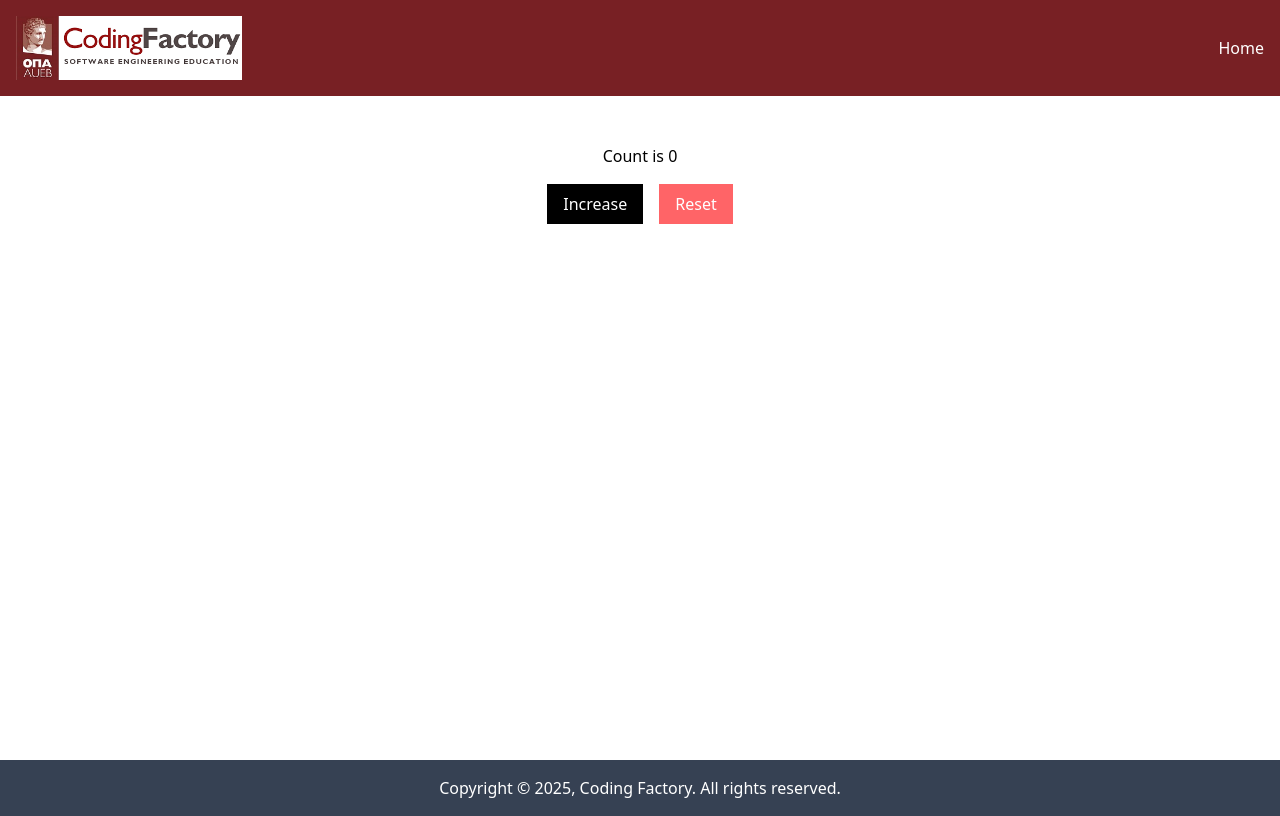
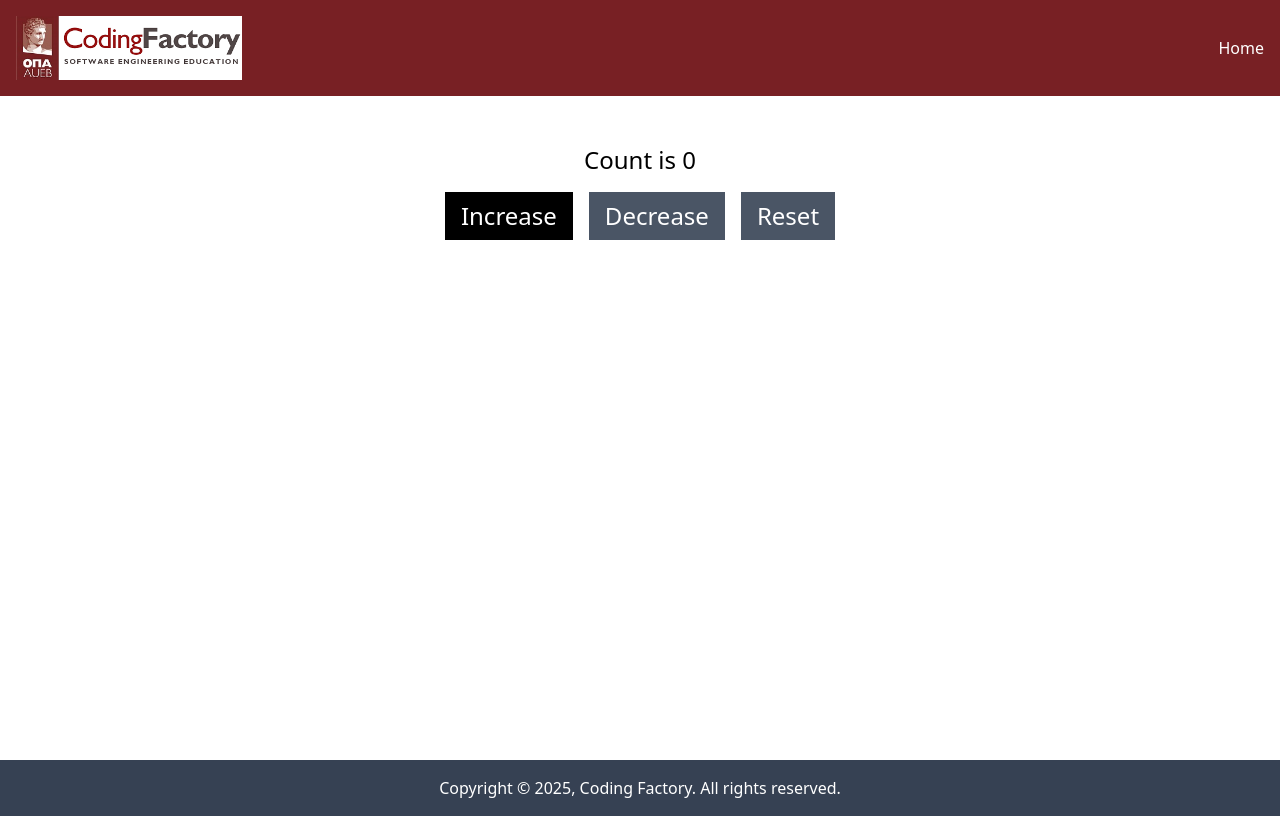
Before and after one commit to StavriannaLeon/react-intro, a React (Vite) app: page / in a window 1280 px wide. Built offline with nearby package versions, Linux system fonts and the light colour scheme.

Commit message:
feat: add counter component

```diff
--- a/src/App.tsx
+++ b/src/App.tsx
@@ -6,7 +6,8 @@
 
 import Layout from "./components/Layout.tsx";
 // import ClassComponentWithState from "./components/ClassComponentWithState.tsx";
-import FunctionalComponentWithState from "./components/FunctionalComponentWithState.tsx";
+// import FunctionalComponentWithState from "./components/FunctionalComponentWithState.tsx";
+import Counter from "./components/Counter.tsx";
 
 function App() {
 
@@ -23,7 +24,8 @@ function App() {
             {/*/>*/}
 
             {/*<ClassComponentWithState/>*/}
-            <FunctionalComponentWithState/>
+            {/*<FunctionalComponentWithState/>*/}
+            <Counter/>
         </Layout>
     </>
   )
--- /dev/null
+++ b/src/components/Counter.tsx
@@ -0,0 +1,57 @@
+import {useState} from "react";
+import CounterButton from "./CounterButton.tsx";
+
+const FunctionalComponentWithState = () => {
+    const [count, setCount] = useState(0);
+
+    const increaseCount : () => void = () => {
+        setCount(count + 1)
+    }
+
+    const decreaseCount : () => void = () => {
+        if (count >0) {
+            setCount(count - 1)
+        }
+    }
+
+    const resetCount : () => void = () => {
+        setCount(0)
+    }
+
+    return (
+        <>
+            <div className="space-y-4 text-2xl pt-12">
+                <h1 className="text-center">Count is {count}</h1>
+                <div className="text-center space-x-4">
+
+                    <CounterButton onClick={increaseCount} label="Increase"/>
+                    <CounterButton onClick={decreaseCount} label="Decrease" disabled={count === 0}/>
+                    <CounterButton onClick={resetCount} label="Reset" disabled={count === 0} addClass="bg-custom-dark-red"/>
+
+                    {/*<button*/}
+                    {/*    className="bg-black text-white py-2 px-4"*/}
+                    {/*    onClick={increaseCount}*/}
+                    {/*>*/}
+                    {/*    Increase*/}
+                    {/*</button>*/}
+                    {/*<button*/}
+                    {/*    className="bg-black disabled:bg-gray-600 text-white py-2 px-4"*/}
+                    {/*    onClick={decreaseCount}*/}
+                    {/*    disabled={count === 0}*/}
+                    {/*>*/}
+                    {/*    Decrease*/}
+                    {/*</button>*/}
+                    {/*<button*/}
+                    {/*    className="bg-red-400 disabled:bg-gray-600 text-white py-2 px-4"*/}
+                    {/*    onClick={resetCount}*/}
+                    {/*    disabled={count === 0}*/}
+                    {/*>*/}
+                    {/*    Reset*/}
+                    {/*</button>*/}
+                </div>
+            </div>
+        </>
+    )
+}
+
+export default FunctionalComponentWithState;
--- /dev/null
+++ b/src/components/CounterButton.tsx
@@ -0,0 +1,23 @@
+type ButtonProps = {
+    onClick: () => void;
+    disabled?: boolean; // optional
+    label: string;
+    addClass?: string;
+}
+
+// disabled = false: as default when optional
+const CounterButton = ({onClick, disabled = false, label, addClass = "bg-black"}: ButtonProps) => {
+    return (
+        <>
+            <button
+                className={"disabled:bg-gray-600 text-white py-2 px-4 " + addClass}
+                onClick={onClick}
+                disabled={disabled}
+            >
+                {label}
+            </button>
+        </>
+    )
+}
+
+export default CounterButton;
```
